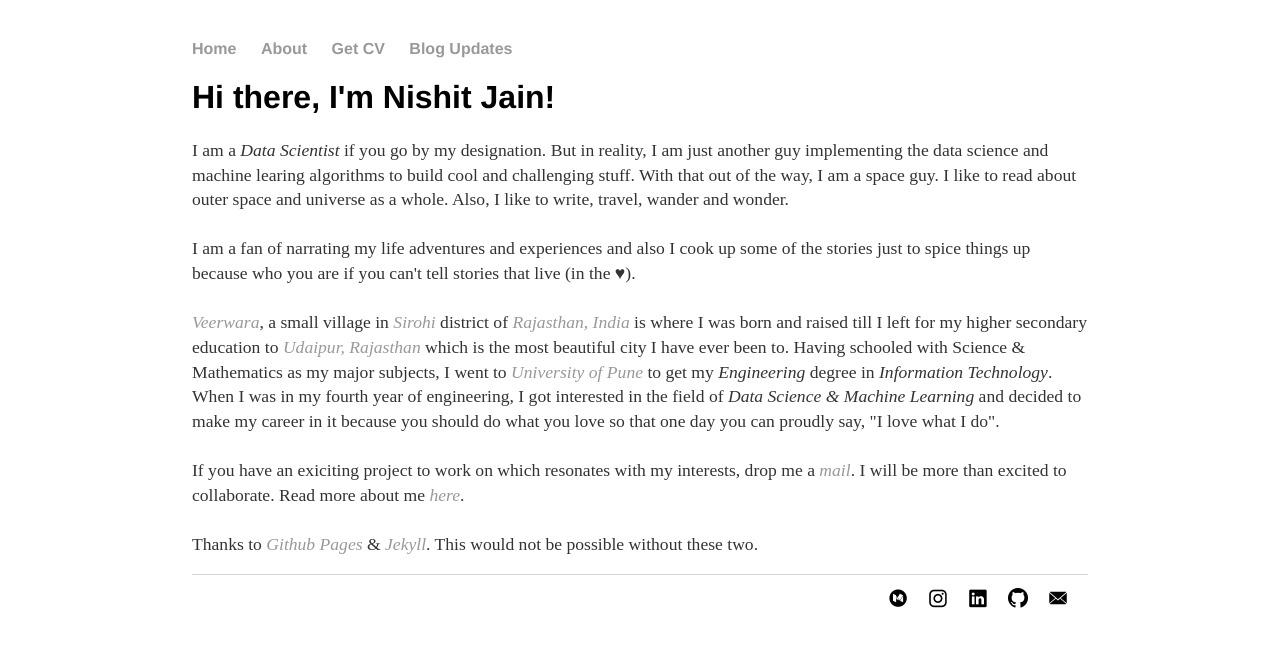
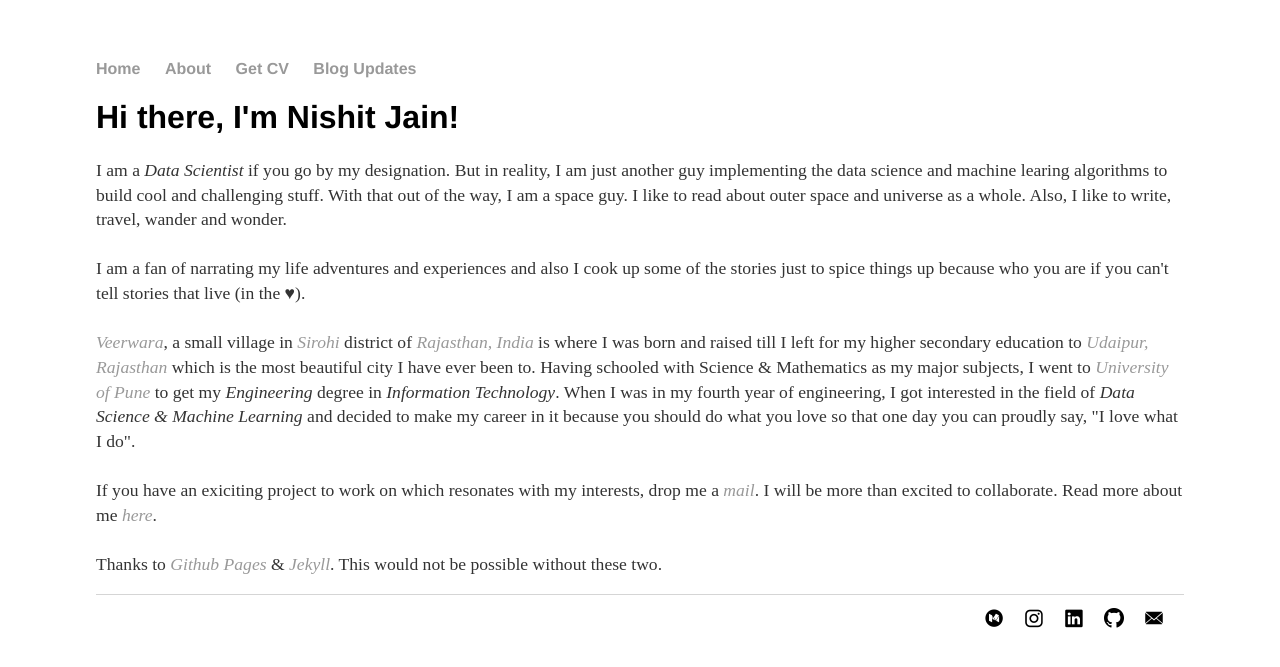
Before and after one commit to nishitjain/nishitjain.github.io, a Jekyll site: the page built from index.html, in a window 1280 px wide. Shown: the top 667 px of the page. Built offline with Jekyll 4.4.1, drawn with Linux system fonts in a browser that asks for light colours.

Commit message:
Update main.css

```diff
--- a/css/main.css
+++ b/css/main.css
@@ -1,6 +1,6 @@
 body {
-    margin: 40px auto;
-    width: 70%;
+    margin: 60px auto;
+    width: 85%;
 }
 nav ul, footer ul {
     font-family:'Helvetica', 'Arial', 'Sans-Serif';
```
